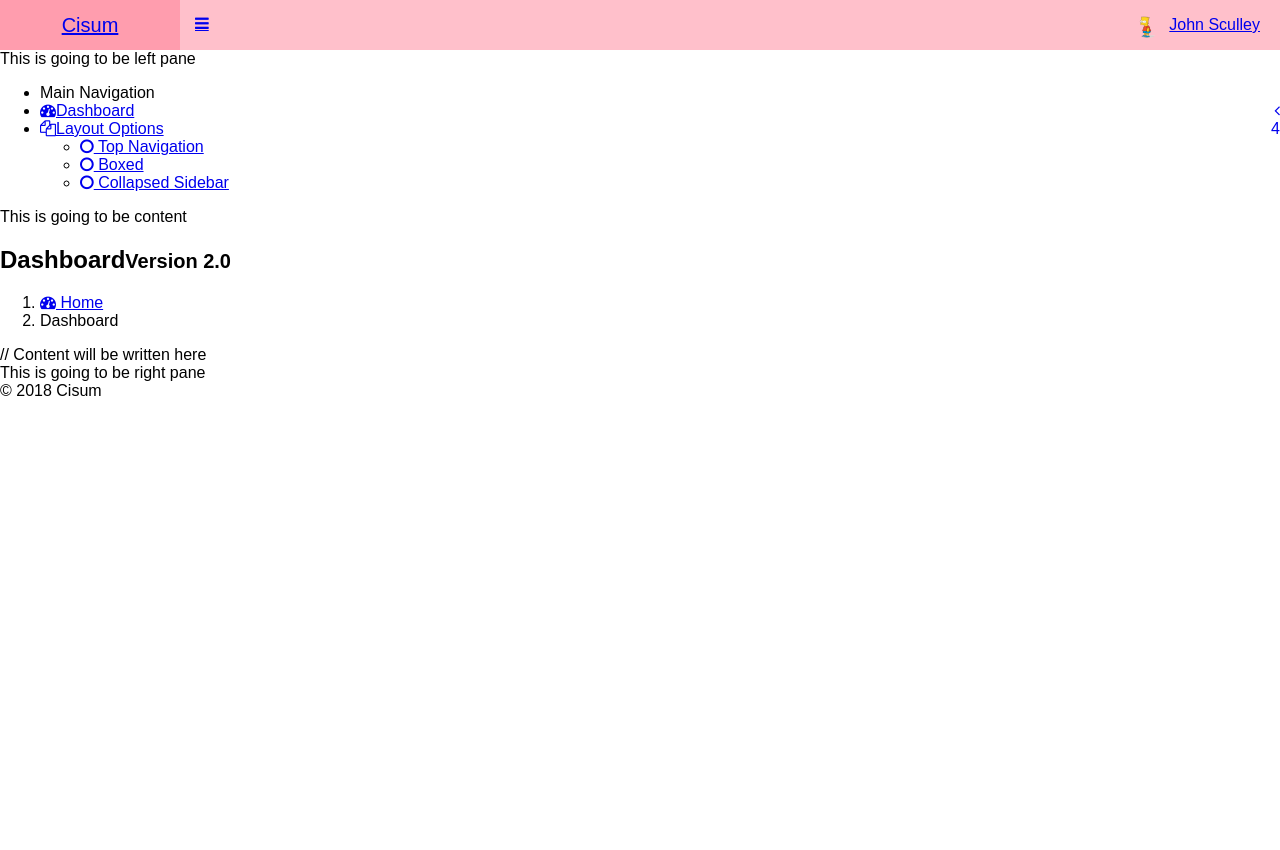
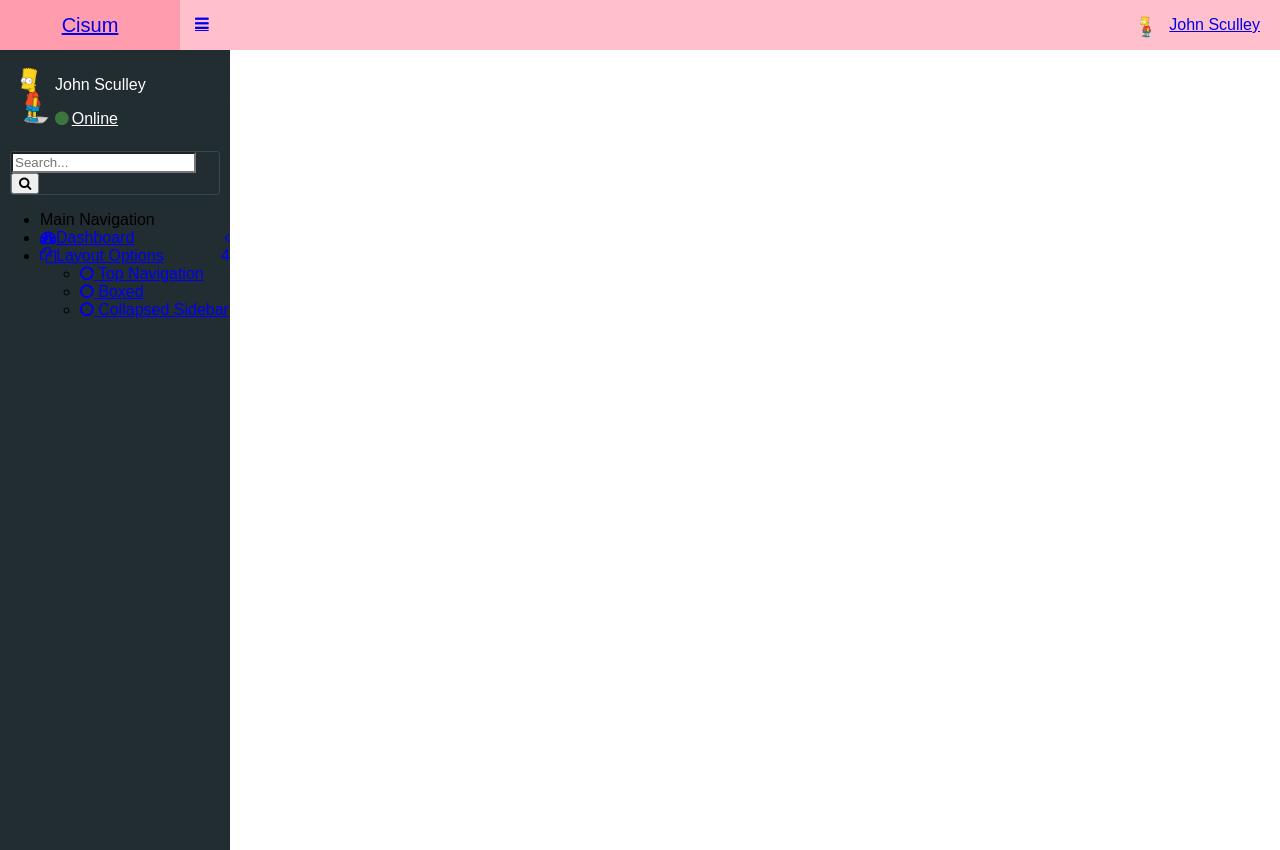
Before and after one commit to naonaonao316/cisum-frontend, a React (Create React App) app: page / in a window 1280 px wide. Before the commit the page ends 800 px from the top, so only its background shows below. Built offline with nearby package versions, Linux system fonts and the light colour scheme.

Commit message:
preserve changes

```diff
--- a/public/index.html
+++ b/public/index.html
@@ -2,7 +2,7 @@
 <html lang="en">
   <head>
     <meta charset="utf-8">
-    <meta name="viewport" content="width=device-width, initial-scale=1, shrink-to-fit=no">
+    <meta name="viewport" content="width=device-width, initial-scale=1.0">
     <meta name="theme-color" content="#000000">
     <!--
       manifest.json provides metadata used when your web app is added to the
--- a/src/components/layout/AsideLeft.js
+++ b/src/components/layout/AsideLeft.js
@@ -1,13 +1,29 @@
 import React, { Component } from 'react';
+import '../../css/leftpane.css';
 
 const AsideLeft = (props) => (
   <aside className="main-sidebar">
-    This is going to be left pane
     <section className="sidebar">
       <div className="user-panel">
+        <div className="pull-left image">
+          <img src="img/Bart_Simpson_200px.png" className="img-circle"/>
+        </div>
+        <div className="pull-left info">
+          <p>John Sculley</p>
+          <a href="#">
+            <i className="fa fa-circle text-success"></i>Online
+          </a>
+        </div>
       </div>
       <form action="#" method="get" className="sidebar-form">
-
+        <div className="input-group">
+          <input type="text" name="q" className="form-control" placeholder="Search..." />
+          <span className="input-group-btn">
+            <button type="submit" name="search" id="search-btn" className="btn btn-flat">
+              <i className="fa fa-search"></i>
+            </button>
+          </span>
+        </div>
       </form>
       <ul className="sidebar-menu" data-widget="tree">
         <li className="header">Main Navigation</li>
--- /dev/null
+++ b/src/css/leftpane.css
@@ -0,0 +1,68 @@
+.main-sidebar {
+  position: absolute;
+  background-color: #222d32;
+  top: 0;
+  left: 0;
+  padding-top: 50px;
+  min-height: 100%;
+  width: 230px;
+  z-index: 810;
+}
+
+.sidebar {
+  padding-bottom: 10px;
+  height: auto;
+}
+
+.user-panel {
+  padding: 10px;
+  overflow: hidden;
+}
+
+.user-panel:before,
+.user-panel:after {
+  content: " ";
+  display: table;
+}
+
+.user-panel>.image>img {
+  width: 100%;
+  max-width: 45px;
+}
+
+.user-panel>.info {
+  color: #fff;
+}
+
+.user-panel>.info a {
+  color: #fff;
+}
+
+.text-success {
+  color: #3c763d;
+  margin-right: 3px;
+}
+
+.img-circle {
+  border-radius: 50%;
+}
+
+.input-group {
+  position: relative;
+  display: table;
+  border-collapse: separate;
+}
+
+.sidebar-form {
+  border-radius: 3px;
+  border: 1px solid #374850;
+  margin: 10px 10px;
+}
+
+.sidebar-form input[type="text"]{
+  color: #666;
+  border-top-left-radius: 2px;
+  border-top-right-radius: 0;
+  border-bottom-right-radius: 0;
+  border-bottom-left-radius: 2px;
+}
```
